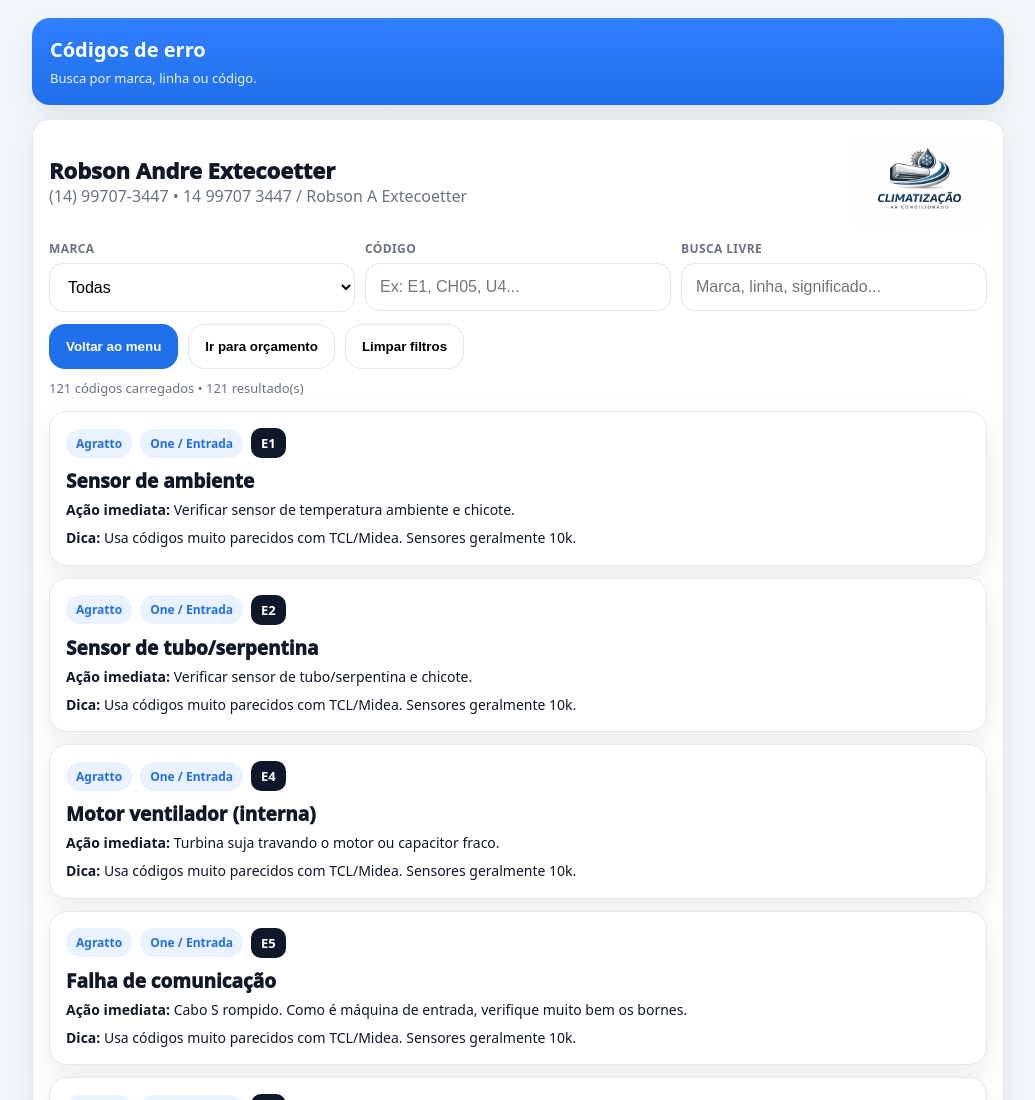
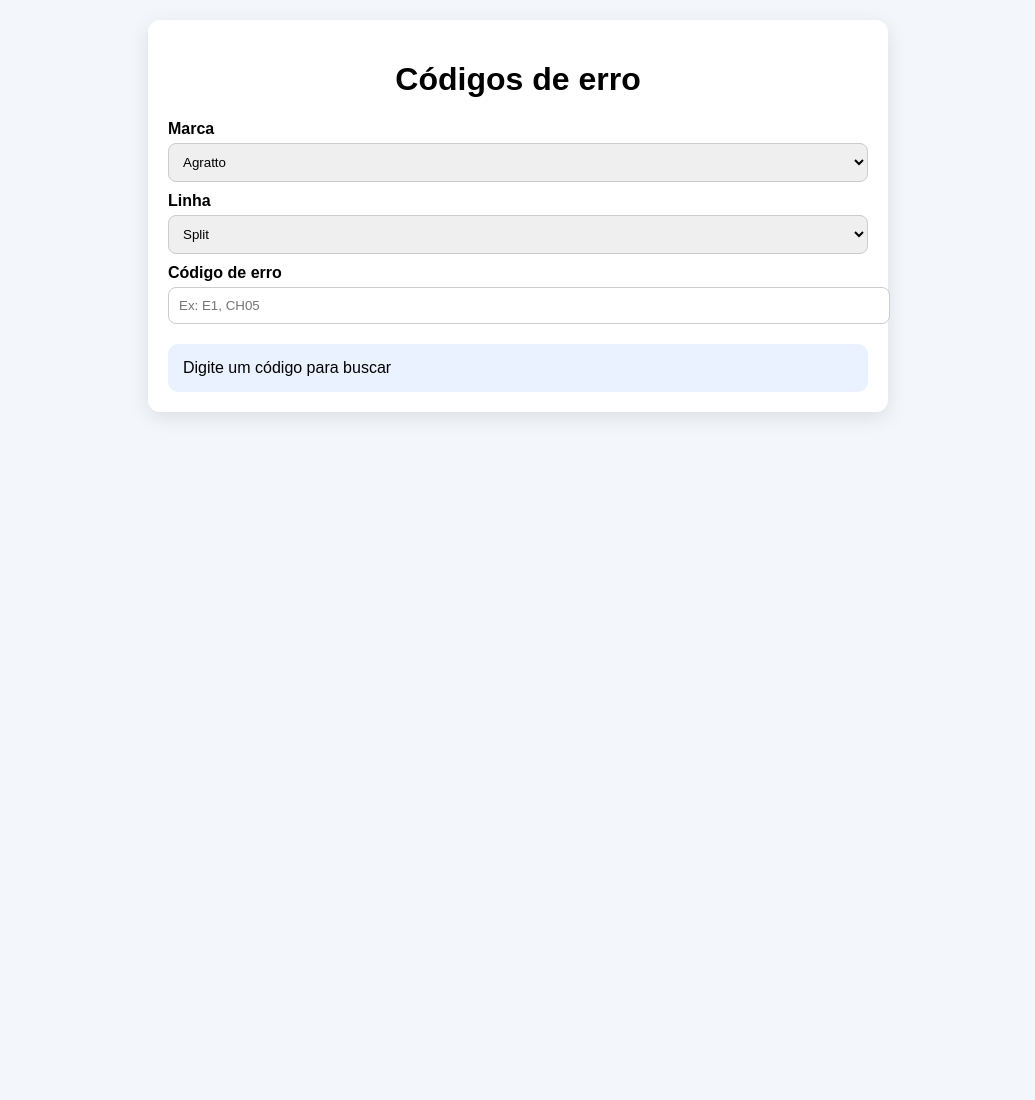
Before and after one commit to extecoetter/APPclimatizacao, a plain HTML site: page erros/index.html in a window 1280 px wide. Shown: the top 1100 px of the page, without its empty margins (122-1157 px from the left). After the commit the page ends 800 px from the top, so only its background shows below. Drawn offline with Linux system fonts and the light colour scheme.

Commit message:
Update index.html

```diff
--- a/erros/index.html
+++ b/erros/index.html
@@ -1,205 +1,159 @@
-<!doctype html>
+
+<!DOCTYPE html>
 <html lang="pt-BR">
 <head>
-  <meta charset="utf-8" />
-  <meta name="viewport" content="width=device-width, initial-scale=1" />
-  <title>Códigos de erro - Climatização</title>
-  <meta name="theme-color" content="#000000">
-  <style>
-    :root{
-      --bg:#f3f6fb;--card:#ffffff;--text:#111827;--muted:#6b7280;--line:#e5e7eb;--brand:#1f6feb;--brand-strong:#0b5ed7;--shadow:0 10px 30px rgba(17,24,39,.08);--radius:18px;
-    }
-    *{box-sizing:border-box}
-    body{margin:0;font-family:ui-sans-serif,system-ui,-apple-system,Segoe UI,Roboto,Arial;background:var(--bg);color:var(--text)}
-    .wrap{max-width:1000px;margin:18px auto 32px;padding:0 14px}
-    .appbar{background:linear-gradient(180deg,#2f80ff 0%,#1f6feb 100%);color:#fff;padding:18px;border-radius:18px;box-shadow:var(--shadow);margin-bottom:14px}
-    .appbar h1{margin:0;font-size:20px;font-weight:900}
-    .appbar p{margin:6px 0 0;opacity:.92;font-size:13px}
-    .card{background:var(--card);border:1px solid var(--line);border-radius:var(--radius);box-shadow:var(--shadow);padding:16px}
-    .top{display:grid;grid-template-columns:1fr auto;gap:12px;align-items:center}
-    @media (max-width:700px){.top{grid-template-columns:1fr}}
-    .logo{max-width:220px;max-height:90px;object-fit:contain;display:none}
-    .muted{color:var(--muted)}
-    .filters{display:grid;grid-template-columns:1fr 1fr 1fr;gap:10px;margin-top:14px}
-    @media (max-width:850px){.filters{grid-template-columns:1fr}}
-    label{display:block;font-size:12px;font-weight:900;color:var(--muted);margin:0 0 6px;text-transform:uppercase;letter-spacing:.4px}
-    input,select{width:100%;padding:14px;border-radius:14px;border:1px solid var(--line);font-size:16px;background:#fff}
-    .actions{display:flex;gap:10px;flex-wrap:wrap;margin-top:12px}
-    .btn{padding:14px 16px;border-radius:16px;border:1px solid var(--line);background:#fff;cursor:pointer;font-weight:900}
-    .btn.primary{background:var(--brand);color:#fff;border-color:transparent}
-    .stats{margin-top:10px;font-size:13px;color:var(--muted)}
-    .result-list{display:grid;gap:12px;margin-top:14px}
-    .item{background:#fff;border:1px solid var(--line);border-radius:18px;box-shadow:var(--shadow);padding:16px}
-    .row{display:flex;gap:8px;flex-wrap:wrap;align-items:center}
-    .badge{display:inline-block;background:#eaf2ff;color:var(--brand);border-radius:999px;padding:6px 10px;font-size:12px;font-weight:900}
-    .code{display:inline-block;background:#0f172a;color:#fff;border-radius:10px;padding:6px 10px;font-size:13px;font-weight:900}
-    .ttl{font-size:19px;font-weight:1000;margin:10px 0 6px}
-    .txt{font-size:14px;line-height:1.45}
-    .empty{padding:18px;text-align:center;color:var(--muted)}
-  </style>
+<meta charset="UTF-8">
+<meta name="viewport" content="width=device-width, initial-scale=1">
+<title>Códigos de Erro</title>
+
+<style>
+body{
+font-family:Arial, Helvetica, sans-serif;
+background:#f3f6fb;
+margin:0;
+padding:20px;
+}
+
+.container{
+max-width:700px;
+margin:auto;
+background:white;
+padding:20px;
+border-radius:12px;
+box-shadow:0 5px 20px rgba(0,0,0,.1);
+}
+
+h1{
+text-align:center;
+}
+
+label{
+display:block;
+margin-top:10px;
+font-weight:bold;
+}
+
+input,select{
+width:100%;
+padding:10px;
+margin-top:5px;
+border-radius:8px;
+border:1px solid #ccc;
+}
+
+.result{
+margin-top:20px;
+padding:15px;
+border-radius:10px;
+background:#eaf2ff;
+}
+
+.codigo{
+font-size:20px;
+font-weight:bold;
+}
+</style>
+
 </head>
+
 <body>
-  <div class="wrap">
-    <div class="appbar">
-      <h1>Códigos de erro</h1>
-      <p>Busca por marca, linha ou código.</p>
-    </div>
 
-    <div class="card">
-      <div class="top">
-        <div>
-          <div id="nomeTecnico" style="font-size:22px;font-weight:1000">Carregando técnico...</div>
-          <div id="contatoTecnico" class="muted"></div>
-        </div>
-        <img id="logo" class="logo" alt="Logo do técnico">
-      </div>
+<div class="container">
 
-      <div class="filters">
-        <div>
-          <label>Marca</label>
-          <select id="fMarca">
-            <option value="">Todas</option>
-          </select>
-        </div>
-        <div>
-          <label>Código</label>
-          <input id="fCodigo" placeholder="Ex: E1, CH05, U4..." />
-        </div>
-        <div>
-          <label>Busca livre</label>
-          <input id="fTexto" placeholder="Marca, linha, significado..." />
-        </div>
-      </div>
+<h1>Códigos de erro</h1>
 
-      <div class="actions">
-        <button class="btn primary" id="btnMenu">Voltar ao menu</button>
-        <button class="btn" id="btnOrcamento">Ir para orçamento</button>
-        <button class="btn" id="btnLimpar">Limpar filtros</button>
-      </div>
+<label>Marca</label>
+<select id="marca"></select>
 
-      <div class="stats" id="stats">Carregando base de códigos...</div>
-      <div class="result-list" id="resultados"></div>
-    </div>
-  </div>
+<label>Linha</label>
+<select id="linha">
+<option value="Split">Split</option>
+<option value="Piso teto">Piso teto</option>
+</select>
+
+<label>Código de erro</label>
+<input id="codigo" placeholder="Ex: E1, CH05">
+
+<div class="result" id="resultado">
+Digite um código para buscar
+</div>
+
+</div>
 
 <script>
-(function(){
-  const qs = new URLSearchParams(location.search);
-  const cliente = qs.get('cliente') || qs.get('c') || 'robsonextecoetter';
-  const destino = (qs.get('destino') || 'android').toLowerCase();
-  const marcaEl = document.getElementById('fMarca');
-  const codigoEl = document.getElementById('fCodigo');
-  const textoEl = document.getElementById('fTexto');
-  const resEl = document.getElementById('resultados');
-  const statsEl = document.getElementById('stats');
 
-  let base = [];
+let dados = []
 
-  function carregarConfigCliente(){
-    return new Promise(function(resolve){
-      const s = document.createElement('script');
-      s.src = '../clientes/' + encodeURIComponent(cliente) + '/config.js?v=' + Date.now();
-      s.onload = function(){ resolve(window.CLIENT_CONFIG || null); };
-      s.onerror = function(){ resolve(null); };
-      document.head.appendChild(s);
-    });
-  }
+async function carregar(){
 
-  function preencherCliente(cfg){
-    const inst = (cfg && cfg.installer) || {};
-    document.getElementById('nomeTecnico').textContent = inst.nome || cliente;
-    document.getElementById('contatoTecnico').textContent = [inst.whats, inst.pix].filter(Boolean).join(' • ');
-    const logoEl = document.getElementById('logo');
-    if(cfg && cfg.logo){
-      logoEl.src = cfg.logo;
-      logoEl.style.display = 'block';
-      logoEl.onerror = function(){ this.style.display = 'none'; };
-    }
-  }
+const resp = await fetch("dados-erros-final-split-pisoteto.json")
+dados = await resp.json()
 
-  function normalizar(txt){
-    return (txt || '').toString().toLowerCase().normalize('NFD').replace(/[\u0300-\u036f]/g,'').trim();
-  }
+let marcas = [...new Set(dados.map(d=>d.marca))]
 
-  function preencherMarcas(){
-    const marcas = Array.from(new Set(base.map(x => x.marca))).sort((a,b)=>a.localeCompare(b,'pt-BR'));
-    for(const marca of marcas){
-      const opt = document.createElement('option');
-      opt.value = marca;
-      opt.textContent = marca;
-      marcaEl.appendChild(opt);
-    }
-  }
+let select = document.getElementById("marca")
 
-  function render(lista){
-    statsEl.textContent = base.length + ' códigos carregados • ' + lista.length + ' resultado(s)';
-    if(!lista.length){
-      resEl.innerHTML = '<div class="card empty">Nenhum código encontrado.</div>';
-      return;
-    }
-    resEl.innerHTML = lista.map(item => `
-      <article class="item">
-        <div class="row">
-          <span class="badge">${item.marca}</span>
-          <span class="badge">${item.linha}</span>
-          <span class="code">${item.codigo}</span>
-        </div>
-        <div class="ttl">${item.significado}</div>
-        <div class="txt"><b>Ação imediata:</b> ${item.acao}</div>
-        <div class="txt" style="margin-top:8px"><b>Dica:</b> ${item.dica}</div>
-      </article>
-    `).join('');
-  }
+marcas.sort().forEach(m=>{
+let opt=document.createElement("option")
+opt.value=m
+opt.textContent=m
+select.appendChild(opt)
+})
 
-  function aplicarFiltros(){
-    const marca = marcaEl.value;
-    const cod = normalizar(codigoEl.value);
-    const txt = normalizar(textoEl.value);
+}
 
-    const lista = base.filter(item => {
-      if(marca && item.marca !== marca) return false;
-      if(cod && !normalizar(item.codigo).includes(cod)) return false;
-      if(txt){
-        const bolo = normalizar([item.marca,item.linha,item.codigo,item.significado,item.acao,item.dica].join(' '));
-        if(!bolo.includes(txt)) return false;
-      }
-      return true;
-    });
-    render(lista);
-  }
+function buscar(){
 
-  document.getElementById('btnMenu').addEventListener('click', function(){
-    location.href = '../menu/index.html?cliente=' + encodeURIComponent(cliente) + '&destino=' + encodeURIComponent(destino);
-  });
+let marca = document.getElementById("marca").value
+let linha = document.getElementById("linha").value
+let codigo = document.getElementById("codigo").value.toUpperCase().trim()
 
-  document.getElementById('btnOrcamento').addEventListener('click', function(){
-    const alvo = destino === 'ios' ? '../ios/index.html' : '../android/index.html';
-    location.href = alvo + '?cliente=' + encodeURIComponent(cliente);
-  });
+let encontrados = dados.filter(d=>{
 
-  document.getElementById('btnLimpar').addEventListener('click', function(){
-    marcaEl.value = '';
-    codigoEl.value = '';
-    textoEl.value = '';
-    aplicarFiltros();
-  });
+return (
+d.marca===marca &&
+d.linha_tipo===linha &&
+(d.codigo_busca===codigo || d.codigo_lista?.includes(codigo))
+)
 
-  marcaEl.addEventListener('change', aplicarFiltros);
-  codigoEl.addEventListener('input', aplicarFiltros);
-  textoEl.addEventListener('input', aplicarFiltros);
+})
 
-  Promise.all([
-    carregarConfigCliente().then(preencherCliente),
-    fetch('./dados-erros.json?v=' + Date.now()).then(r => r.json()).then(json => {
-      base = json;
-      preencherMarcas();
-      render(base);
-    }).catch(() => {
-      statsEl.textContent = 'Não consegui carregar dados-erros.json';
-      resEl.innerHTML = '<div class="card empty">Falha ao carregar a base de códigos.</div>';
-    })
-  ]);
-})();
+mostrar(encontrados)
+
+}
+
+function mostrar(lista){
+
+let div=document.getElementById("resultado")
+
+if(lista.length===0){
+div.innerHTML="Nenhum resultado encontrado"
+return
+}
+
+div.innerHTML=""
+
+lista.forEach(e=>{
+
+div.innerHTML += `
+<div style="margin-bottom:15px">
+<div class="codigo">${e.codigo}</div>
+<div><b>Marca:</b> ${e.marca}</div>
+<div><b>Linha:</b> ${e.linha_tipo}</div>
+<div><b>Significado:</b> ${e.significado}</div>
+<div><b>Ação:</b> ${e.acao}</div>
+</div>
+`
+
+})
+
+}
+
+document.getElementById("codigo").addEventListener("input",buscar)
+
+carregar()
+
 </script>
+
 </body>
 </html>
```
